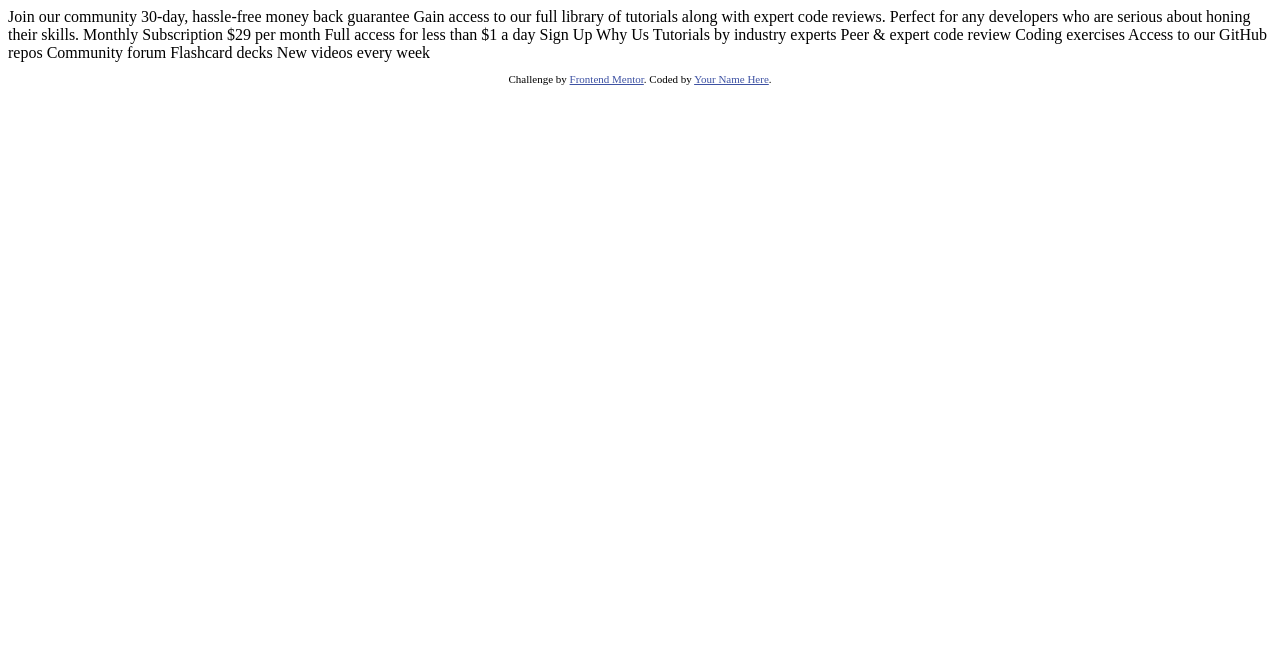
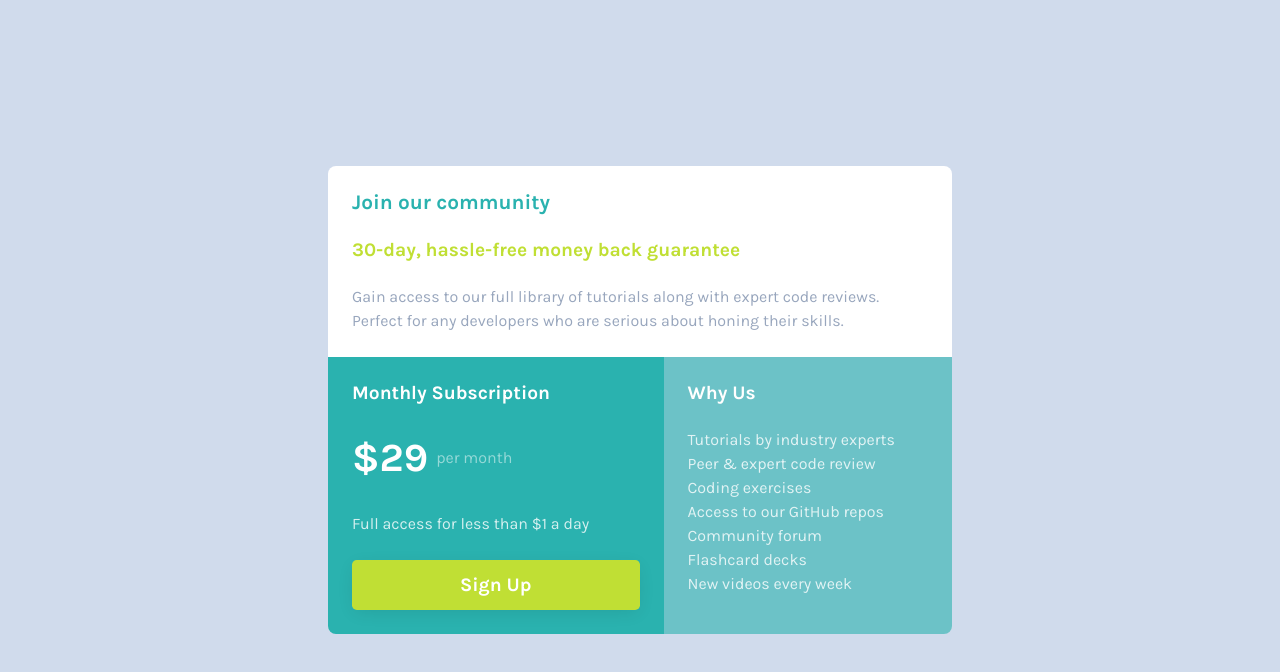
Before and after one commit to Elvis-LR/single-price-grid-component, a plain HTML site: page index.html in a window 1280 px wide. Drawn offline with Linux system fonts and the light colour scheme.

Commit message:
Add files via upload

```diff
--- a/index.html
+++ b/index.html
@@ -3,48 +3,55 @@
 <head>
   <meta charset="UTF-8">
   <meta name="viewport" content="width=device-width, initial-scale=1.0"> <!-- displays site properly based on user's device -->
-
+  <link rel="stylesheet" href="styles/style.css">
   <link rel="icon" type="image/png" sizes="32x32" href="./images/favicon-32x32.png">
-
+  <link rel="preconnect" href="https://fonts.googleapis.com">
+  <link rel="preconnect" href="https://fonts.gstatic.com" crossorigin>
+  <link href="https://fonts.googleapis.com/css2?family=Karla:wght@400;700&display=swap" rel="stylesheet">
   <title>Frontend Mentor | Single Price Grid Component</title>
-
-  <!-- Feel free to remove these styles or customise in your own stylesheet 👍 -->
-  <style>
-    .attribution { font-size: 11px; text-align: center; }
-    .attribution a { color: hsl(228, 45%, 44%); }
-  </style>
 </head>
 <body>
-  Join our community
-
-  30-day, hassle-free money back guarantee
-
-  Gain access to our full library of tutorials along with expert code reviews.
-  Perfect for any developers who are serious about honing their skills.
-
-  Monthly Subscription
-
-  &dollar;29 per month
-
-  Full access for less than &dollar;1 a day
-
-  Sign Up
-
-  Why Us
-
-  Tutorials by industry experts
-  Peer &amp; expert code review
-  Coding exercises
-  Access to our GitHub repos
-  Community forum
-  Flashcard decks
-  New videos every week
-
-  <footer>
-    <p class="attribution">
-      Challenge by <a href="https://www.frontendmentor.io?ref=challenge" target="_blank">Frontend Mentor</a>.
-      Coded by <a href="#">Your Name Here</a>.
-    </p>
-  </footer>
+  <main class="container">
+    <header>
+      <h1>Join our community</h1>
+      <h2>30-day, hassle-free money back guarantee</h2>
+      <p> Gain access to our full library of tutorials along with expert code reviews.
+        Perfect for any developers who are serious about honing their skills.</p>
+    </header>
+    <section class="sub">
+      <h2>Monthly Subscription</h2>
+      <p><span class="price">&dollar;29</span>per month</p>
+      <p>Full access for less than &dollar;1 a day</p>
+      <a href="#">
+        <button><h2>Sign Up</h2></button>
+      </a>
+    </section>
+    <section class="us">
+      <h2>Why Us</h2>
+        <ul>
+          <li>
+            <p>Tutorials by industry experts</p>
+          </li>
+          <li>
+            <p>Peer &amp; expert code review</p>
+          </li>
+          <li>
+            <p>Coding exercises</p>
+          </li>
+          <li>
+            <p>Access to our GitHub repos</p>
+          </li>
+          <li>
+            <p>Community forum</p>
+          </li>
+          <li>
+            <p>Flashcard decks</p>
+          </li>
+          <li>
+            <p>New videos every week</p>
+          </li>
+        </ul>
+    </section>
+  </main>
 </body>
 </html>
--- /dev/null
+++ b/styles/style.css
@@ -0,0 +1,183 @@
+    /**** R E S E T  start****/
+*:where(:not(iframe, canvas, img, svg, video):not(svg *, symbol *)) {
+all: unset;
+display: revert;
+}
+*,
+*::before,
+*::after {
+box-sizing: border-box;
+}
+a, button {
+cursor: revert;
+}
+ol, ul, menu {
+list-style: none;
+}
+img {
+max-width: 100%;
+}
+table {
+border-collapse: collapse;
+}
+textarea {
+white-space: revert;
+}
+meter {
+-webkit-appearance: revert;
+appearance: revert;
+}
+::placeholder {
+color: unset;
+}
+:where([hidden]) {
+display: none;
+}
+:where([contenteditable]) {
+-moz-user-modify: read-write;
+-webkit-user-modify: read-write;
+overflow-wrap: break-word;
+-webkit-line-break: after-white-space;
+}
+:where([draggable=
+true
+]) {
+-webkit-user-drag: element;
+}
+    /**** R E S E T  end****/
+
+/***
+### Primary
+
+- Cyan: hsl(179, 62%, 43%)
+- Bright Yellow: hsl(71, 73%, 54%)
+
+### Neutral
+
+- Light Gray: hsl(204, 43%, 93%)
+- Grayish Blue: hsl(218, 22%, 67%)
+
+font-family: 'Karla', sans-serif;
+
+***/
+/* *{
+    border: solid 1px red;
+} */
+p{
+    font-size: clamp(1rem, 1.1vh, 1.3rem);
+    color: hsl(218, 22%, 67%);
+    line-height: 1.5;
+}
+body{
+    background-color: hsl(217, 43%, 87%);
+    font-family: 'Karla', sans-serif;
+}
+.container{
+    padding: 2rem;
+
+}
+h1{
+    color: hsl(179, 62%, 43%);
+    font-size: clamp(1.3rem, 1.5vh, 2.6rem);
+    font-weight: 700;
+    margin-bottom: 1.5rem;
+}
+h2{
+    color: hsl(71, 73%, 54%);
+    font-weight: 700;
+    margin-bottom: 1.5rem;
+    font-size: clamp(1.2rem, 1.3vh, 2.1rem);
+}
+header{
+    background-color: hsl(0, 0%, 100%);
+    padding: 1.5rem;
+    border-radius: 0.5rem 0.5rem 0rem 0rem;
+}
+.sub{
+    background-color: hsl(179, 62%, 43%);
+    padding: 1.5rem;
+}
+.sub h2{
+    color: hsl(0, 0%, 100%);
+}
+.price{
+    font-size: clamp(2.5rem, 2vh, 3.3rem);
+    font-weight: 700;
+    color: hsl(0, 0%, 100%);
+    margin-right: 0.5rem;
+
+}
+.sub>p:first-of-type{
+    font-size: clamp(1rem, 1vh, 1.3rem);
+    color: rgba(255, 255, 255, 0.5);
+    font-weight: 400;
+    display: flex;
+    align-items: center;
+}
+.sub>p{
+    color: hsl(0, 0%, 100%, 0.8);
+    font-size: clamp(1rem, 1.1vh, 1.3rem);
+    margin-bottom: 1.5rem;
+}
+button{
+    background-color: hsl(71, 73%, 54%);
+    width: 100%;
+    border-radius: 0.3rem;
+    text-align: center;
+    padding-top: 0.8rem;
+    height: 50px;
+    font-size: 1.3rem;
+    box-shadow: 0px 4px 18px -3px rgba(0,0,0,0.1);
+}
+.us{
+    background-color: hsl(179, 62%, 43%, 0.6);
+    padding: 1.5rem;
+}
+.us h2{
+    color: hsl(0, 0%, 100%);
+}
+li>p{
+    color: hsl(0, 0%, 100%, 0.8);
+    font-size: clamp(1rem, 1.1vh, 1.3rem);
+}
+@media (min-width:500px){
+    .container{
+        text-align: center;
+    }
+    .sub>p:first-of-type{
+        justify-content: center;
+    }
+
+}
+@media (min-width: 630px){
+    body{
+        height: 100vh;
+        display: grid;
+        justify-content: center;
+        align-content: center;
+    }
+    .container{
+        max-width: 43rem;
+        text-align: start;
+        display: grid;
+        grid-template-areas:
+        "uno uno"
+        "dos tres";
+
+    }
+    .sub>p:first-of-type{
+        justify-content: start;
+    }
+    header{
+        grid-area: uno;
+    }
+    .sub{
+        grid-area: dos;
+        border-bottom-left-radius: 0.5rem;
+
+    }
+    .us{
+        grid-area: tres;
+        border-bottom-right-radius: 0.5rem;
+    }
+}
```
Also changed, not shown: 1 other file.
